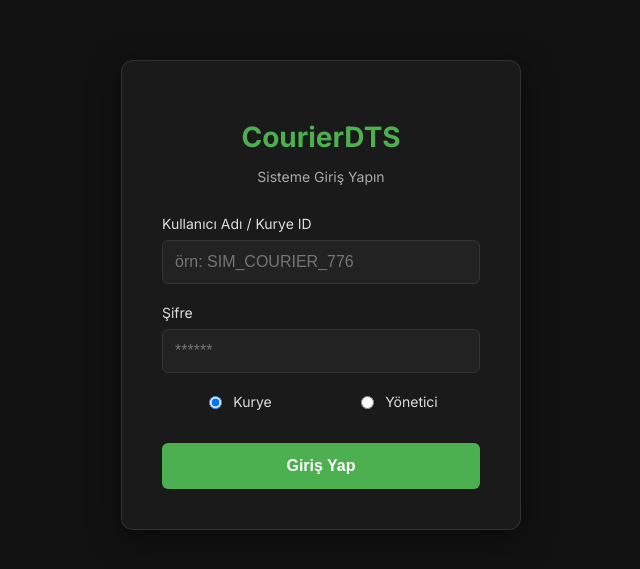
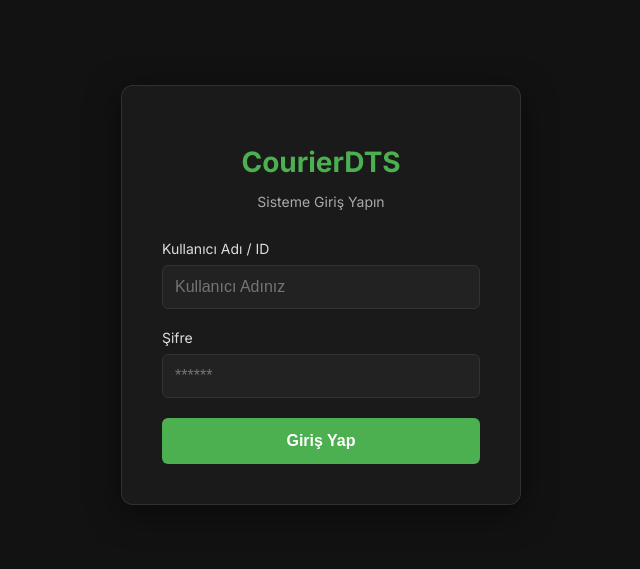
Before and after one commit to Enes0668/CourierDTS-Frontend, a Vue app: page / in a window 1280 px wide. Shown: the part 105-674 px from the top of the page, without its empty margins (319-959 px from the left). Built offline with nearby package versions, Linux system fonts and the light colour scheme.

Commit message:
feat: unified login for users table with role based routing

```diff
--- a/src/views/LoginView.vue
+++ b/src/views/LoginView.vue
@@ -6,12 +6,12 @@
 
       <form @submit.prevent="handleLogin">
         <div class="form-group">
-          <label for="username">Kullanıcı Adı / Kurye ID</label>
+          <label for="username">Kullanıcı Adı / ID</label>
           <input
             type="text"
             id="username"
             v-model="username"
-            placeholder="örn: SIM_COURIER_776"
+            placeholder="Kullanıcı Adınız"
             required
           />
         </div>
@@ -27,15 +27,6 @@
           />
         </div>
 
-        <div class="role-selector">
-          <label class="radio-label">
-            <input type="radio" value="courier" v-model="role" /> Kurye
-          </label>
-          <label class="radio-label">
-            <input type="radio" value="admin" v-model="role" /> Yönetici
-          </label>
-        </div>
-
         <button type="submit" class="primary-btn" :disabled="isLoading">
           {{ isLoading ? 'Giriş Yapılıyor...' : 'Giriş Yap' }}
         </button>
@@ -45,9 +36,6 @@
 </template>
 
 <script>
-// Mocking Capacitor Device API for now
-// import { Device } from '@capacitor/device';
-
 import api from '../api/index';
 
 export default {
@@ -56,7 +44,6 @@ export default {
     return {
       username: '',
       password: '',
-      role: 'courier', // varsayılan
       isLoading: false
     }
   },
@@ -65,27 +52,24 @@ export default {
       this.isLoading = true;
 
       try {
-        if (this.role === 'admin') {
-          // Gerçek Admin Login API Çağrısı
-          const response = await api.post('/admin/login', {
-            name: this.username,
-            password: this.password
-          });
+        // Enes'in birleştirdiği unified Users login ucunu kullanıyoruz
+        // Eğer uç adı farklıysa (örn: /auth/login) burayı değiştirebilirsiniz.
+        const response = await api.post('/users/login', {
+          name: this.username,
+          password: this.password
+        });
 
-          localStorage.setItem('jwt_token', response.data.token);
+        const data = response.data;
+        localStorage.setItem('jwt_token', data.token);
+
+        // Backend'den dönen Role'e göre yönlendirme (0: Admin, 1: Kurye)
+        if (data.role === 0) {
           localStorage.setItem('user_role', 'admin');
-          localStorage.setItem('admin_id', response.data.adminId);
+          localStorage.setItem('admin_id', data.id || data.adminId || 0);
           this.$router.push('/admin');
         } else {
-          // Gerçek Kurye Login API Çağrısı
-          const response = await api.post('/courier/login', {
-            name: this.username,
-            password: this.password
-          });
-
-          localStorage.setItem('jwt_token', response.data.token);
           localStorage.setItem('user_role', 'courier');
-          localStorage.setItem('courier_id', response.data.courierId);
+          localStorage.setItem('courier_id', data.id || data.courierId || 1);
           this.$router.push('/courier');
         }
       } catch (error) {
```
